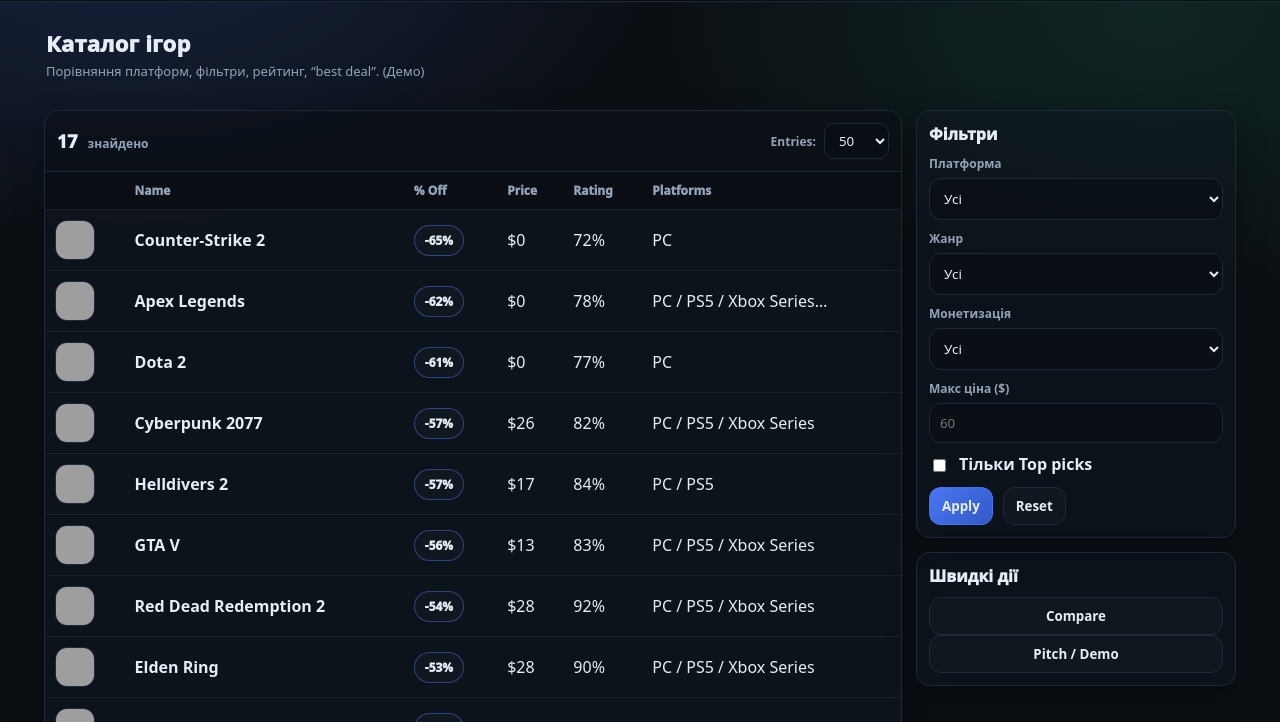
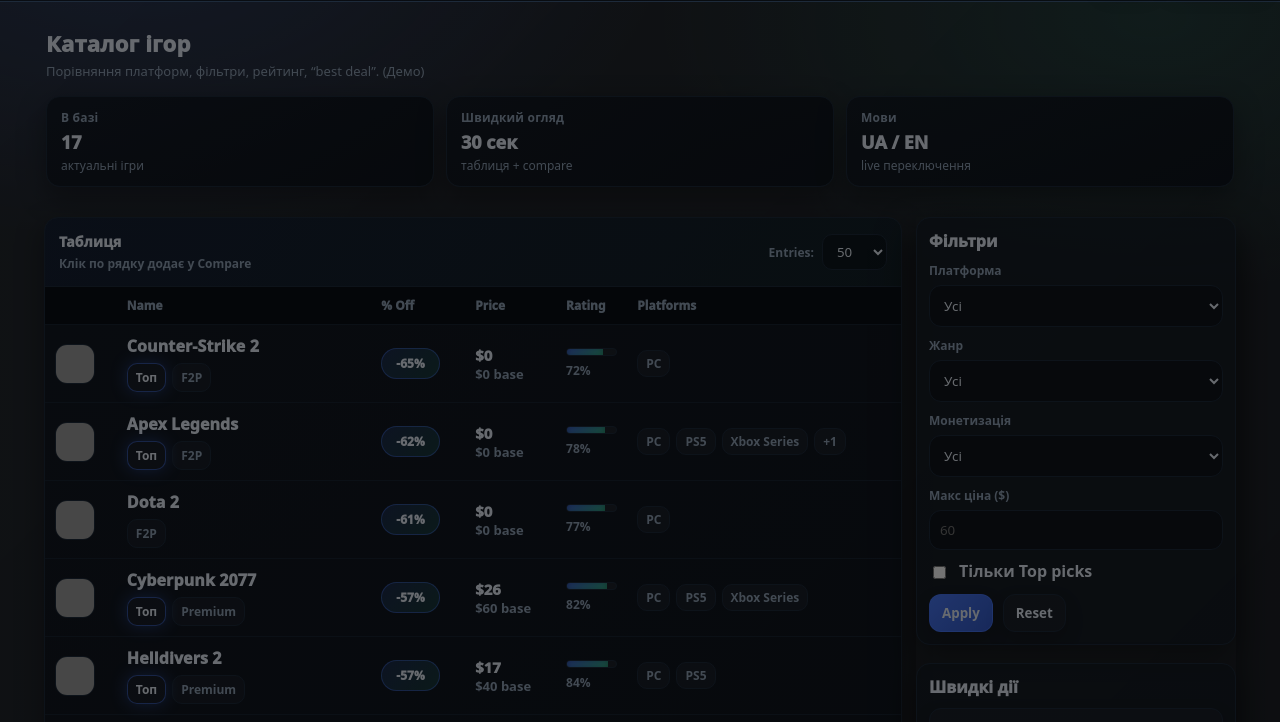
Before and after one commit to MalbaroCrypta/GameForest, a plain HTML site: page index.html in a window 1280 px wide. Both pictures are taken after a click on the button "Menu". Shown: the part 62-784 px from the top of the page. Drawn offline with Linux system fonts and the light colour scheme; grey boxes are pictures that could not be loaded.

Commit message:
Improve catalog UI and interactions

```diff
--- a/app.js
+++ b/app.js
@@ -142,8 +142,14 @@ window.GF = (() => {
     pageAbout: $("#page-about"),
     navBtns: $$(".topnav__btn"),
 
+    // layout toggles
+    btnMenu: $("#btnMenu"),
+    sidebar: $(".sidebar"),
+    sidebarBackdrop: $("#sidebarBackdrop"),
+
     // filters
     q: $("#q"),
+    btnSearch: $("#btnSearch"),
     platform: $("#platform"),
     genre: $("#genre"),
     model: $("#model"),
@@ -205,9 +211,16 @@ window.GF = (() => {
       btn.classList.toggle("is-active", btn.getAttribute("data-page") === page);
     });
   }
+  function setSidebar(open){
+    if (!dom.sidebar) return;
+    dom.sidebar.classList.toggle("is-open", open);
+    if (dom.sidebarBackdrop) dom.sidebarBackdrop.classList.toggle("is-visible", open);
+    document.body.classList.toggle("sidebar-open", open);
+  }
   function nav(page){
     state.page = page;
     setActiveNav(page);
+    setSidebar(false);
     if (page === "home"){
       dom.pageHome.classList.remove("hidden");
       dom.pageAbout.classList.add("hidden");
@@ -381,7 +394,12 @@ window.GF = (() => {
       const disc = discountPct(g);
       const now = priceNow(g);
       const rat = rating(g);
-      const plats = (g.platforms || []).slice(0,3).join(" / ") + ((g.platforms||[]).length>3 ? "…" : "");
+      const plats = g.platforms || [];
+      const topLabel = state.lang === "uk" ? "Топ" : "Top";
+      const tags = [];
+      if (g.topPick) tags.push(`<span class="tag tag--glow">${topLabel}</span>`);
+      if (g.model) tags.push(`<span class="tag">${g.model}</span>`);
+      const platformsHtml = plats.slice(0,3).map(p => `<span class="chip chip--mini chip--ghost">${p}</span>`).join("") + (plats.length > 3 ? `<span class="chip chip--mini chip--ghost">+${plats.length - 3}</span>` : "");
 
       tr.innerHTML = `
         <td>
@@ -389,11 +407,24 @@ window.GF = (() => {
             <img src="${g.coverUrl || ""}" alt="${nameOf(g)}">
           </div>
         </td>
-        <td title="${nameOf(g)}"><strong>${nameOf(g)}</strong></td>
-        <td><span class="badge badge--primary">-${disc}%</span></td>
-        <td>${fmtMoney(now)}</td>
-        <td>${rat}%</td>
-        <td>${plats}</td>
+        <td title="${nameOf(g)}">
+          <div class="namecell">
+            <div class="namecell__title">${nameOf(g)}</div>
+            <div class="namecell__tags">${tags.join("")}</div>
+          </div>
+        </td>
+        <td><span class="badge badge--primary badge--pill">-${disc}%</span></td>
+        <td>
+          <div class="price">${fmtMoney(now)}</div>
+          <div class="muted price__base">$${g.basePriceUSD || 0} base</div>
+        </td>
+        <td>
+          <div class="meter"><div class="meter__fill" style="width:${rat}%"></div></div>
+          <div class="meter__label">${rat}%</div>
+        </td>
+        <td>
+          <div class="platlist">${platformsHtml}</div>
+        </td>
       `;
 
       // highlight if selected for compare
@@ -617,13 +648,17 @@ window.GF = (() => {
 
   // ---------- Events ----------
   function bindEvents(){
+    // mobile menu toggle
+    if (dom.btnMenu) dom.btnMenu.addEventListener("click", () => setSidebar(!dom.sidebar?.classList.contains("is-open")));
+    if (dom.sidebarBackdrop) dom.sidebarBackdrop.addEventListener("click", () => setSidebar(false));
+
     // nav buttons
     dom.navBtns.forEach(btn => {
       btn.addEventListener("click", () => nav(btn.getAttribute("data-page")));
     });
 
     // apply/reset filters
-    dom.applyFilters.addEventListener("click", () => { applyStateFromUI(); render(); });
+    dom.applyFilters.addEventListener("click", () => { applyStateFromUI(); render(); setSidebar(false); });
     dom.clearFilters.addEventListener("click", () => {
       state.q = ""; dom.q.value = "";
       state.platform = ""; dom.platform.value = "";
@@ -633,6 +668,7 @@ window.GF = (() => {
       state.onlyTop = false; dom.onlyTop.checked = false;
       state.pageIndex = 0;
       render();
+      setSidebar(false);
     });
 
     // quick search
@@ -641,6 +677,7 @@ window.GF = (() => {
       state.pageIndex = 0;
       render();
     });
+    if (dom.btnSearch) dom.btnSearch.addEventListener("click", () => { applyStateFromUI(); render(); });
 
     // page size
     dom.pageSize.addEventListener("change", () => {
--- a/index.html
+++ b/index.html
@@ -56,6 +56,24 @@
         <div class="hero__title">Каталог ігор</div>
         <div class="hero__sub">Порівняння платформ, фільтри, рейтинг, “best deal”. (Демо)</div>
 
+        <div class="statrow">
+          <div class="statcard">
+            <div class="statcard__label">В базі</div>
+            <div class="statcard__value" id="kpiCount">0</div>
+            <div class="statcard__hint">актуальні ігри</div>
+          </div>
+          <div class="statcard">
+            <div class="statcard__label">Швидкий огляд</div>
+            <div class="statcard__value">30 сек</div>
+            <div class="statcard__hint">таблиця + compare</div>
+          </div>
+          <div class="statcard">
+            <div class="statcard__label">Мови</div>
+            <div class="statcard__value">UA / EN</div>
+            <div class="statcard__hint">live переключення</div>
+          </div>
+        </div>
+
         <div class="chips" id="activeChips">
           <!-- chips rendered by JS -->
         </div>
@@ -66,10 +84,8 @@
         <section class="panel">
           <div class="panel__head">
             <div class="panel__left">
-              <div class="panel__kpi">
-                <div class="kpi__num" id="kpiCount">0</div>
-                <div class="kpi__lbl">знайдено</div>
-              </div>
+              <div class="panel__title">Таблиця</div>
+              <div class="panel__muted">Клік по рядку додає у Compare</div>
             </div>
 
             <div class="panel__right">
@@ -151,6 +167,7 @@
             <button class="btn btn--ghost w100" id="openPitch">Pitch / Demo</button>
           </div>
         </aside>
+        <div class="sidebar-backdrop" id="sidebarBackdrop"></div>
       </div>
     </section>
 
--- a/styles.css
+++ b/styles.css
@@ -6,6 +6,7 @@
   --muted:#93a4b8;
   --line:#1d2a3a;
   --primary:#4c7dff;
+  --primary-2:#3dd5a7;
   --shadow: 0 10px 28px rgba(0,0,0,.35);
   --radius:14px;
   --font: ui-sans-serif,system-ui,-apple-system,Segoe UI,Roboto,Arial;
@@ -18,8 +19,8 @@ body{
   font-family:var(--font);
   background:
     radial-gradient(900px 500px at 10% 0%, rgba(76,125,255,.18), transparent 60%),
-    radial-gradient(900px 500px at 90% 10%, rgba(51,209,143,.12), transparent 55%),
-    var(--bg);
+    radial-gradient(900px 500px at 90% 10%, rgba(61,213,167,.14), transparent 55%),
+    linear-gradient(135deg, rgba(12,17,24,.9), rgba(10,14,20,.92));
   color:var(--text);
 }
 
@@ -38,8 +39,8 @@ button,input,select{font-family:inherit}
   align-items:center;
   gap:14px;
   padding:0 14px;
-  background: rgba(8,12,16,.78);
-  backdrop-filter: blur(10px);
+  background: rgba(8,12,16,.82);
+  backdrop-filter: blur(18px);
   border-bottom:1px solid var(--line);
 }
 
@@ -123,12 +124,14 @@ button,input,select{font-family:inherit}
 /* BUTTONS / CHIPS */
 .btn{
   border:1px solid var(--line);
-  background: rgba(255,255,255,.03);
+  background: linear-gradient(135deg, rgba(255,255,255,.04), rgba(255,255,255,.02));
   color:var(--text);
   padding:9px 12px;
   border-radius:12px;
   font-weight:900;
   cursor:pointer;
+  transition: transform .1s ease, box-shadow .2s ease, border-color .2s ease;
+  box-shadow: 0 8px 18px rgba(0,0,0,.18);
 }
 .btn:hover{border-color:#2b3d55}
 .btn--primary{
@@ -137,6 +140,7 @@ button,input,select{font-family:inherit}
 }
 .btn--primary:hover{filter:brightness(1.05)}
 .btn--ghost{background: rgba(255,255,255,.02)}
+.btn:active{transform:translateY(1px); box-shadow:none}
 
 .chip{
   border:1px solid var(--line);
@@ -148,6 +152,8 @@ button,input,select{font-family:inherit}
   cursor:pointer;
 }
 .chip:hover{border-color:#2b3d55}
+.chip--mini{padding:4px 8px; font-size:12px; border-radius:10px}
+.chip--ghost{background: rgba(255,255,255,.04); color:var(--muted);}
 
 .auth{display:flex; align-items:center; gap:10px}
 .auth__user{
@@ -195,6 +201,43 @@ button,input,select{font-family:inherit}
 }
 .chips .chipitem button:hover{color:var(--text)}
 
+.statrow{
+  display:grid;
+  grid-template-columns: repeat(auto-fit, minmax(180px,1fr));
+  gap:12px;
+  margin-top:16px;
+}
+.statcard{
+  border:1px solid var(--line);
+  background: linear-gradient(145deg, rgba(15,22,32,.8), rgba(12,18,26,.9));
+  border-radius:14px;
+  padding:12px 14px;
+  box-shadow: var(--shadow);
+}
+.statcard__label{color:var(--muted); font-size:12px; font-weight:800; letter-spacing:.2px}
+.statcard__value{font-size:18px; font-weight:950; margin-top:4px}
+.statcard__hint{color:var(--muted); font-size:12px; margin-top:3px}
+.sidebar-backdrop{
+  position:fixed;
+  inset:0;
+  background: rgba(0,0,0,.55);
+  z-index:40;
+  opacity:0;
+  pointer-events:none;
+  transition:opacity .2s ease;
+}
+.sidebar-backdrop.is-visible{opacity:1; pointer-events:auto;}
+.sidebar-backdrop{
+  position:fixed;
+  inset:0;
+  background: rgba(0,0,0,.55);
+  z-index:40;
+  opacity:0;
+  pointer-events:none;
+  transition:opacity .2s ease;
+}
+.sidebar-backdrop.is-visible{opacity:1; pointer-events:auto;}
+
 /* CONTENT GRID */
 .content{
   margin-top:10px;
@@ -206,7 +249,8 @@ button,input,select{font-family:inherit}
 
 .panel{
   border:1px solid var(--line);
-  background: rgba(15,22,32,.62);
+  background:
+    linear-gradient(145deg, rgba(15,22,32,.86), rgba(12,17,25,.9));
   border-radius: var(--radius);
   box-shadow: var(--shadow);
   overflow:hidden;
@@ -216,10 +260,12 @@ button,input,select{font-family:inherit}
   display:flex;
   justify-content:space-between;
   align-items:center;
-  padding:12px 12px;
+  padding:14px 14px;
   border-bottom:1px solid var(--line);
-  background: rgba(0,0,0,.18);
+  background: linear-gradient(135deg, rgba(76,125,255,.08), rgba(61,213,167,.05));
 }
+.panel__title{font-weight:950; letter-spacing:.2px; font-size:14px}
+.panel__muted{color:var(--muted); font-size:12px; font-weight:800; margin-top:4px}
 
 .panel__kpi{display:flex; gap:10px; align-items:baseline}
 .kpi__num{font-size:18px; font-weight:950}
@@ -250,6 +296,7 @@ button,input,select{font-family:inherit}
   border-bottom:1px solid rgba(29,42,58,.7);
   text-align:left;
   white-space:nowrap;
+  vertical-align:middle;
 }
 .table th{
   font-size:12px;
@@ -263,6 +310,8 @@ button,input,select{font-family:inherit}
 .table tbody tr:hover td{background: rgba(255,255,255,.02)}
 .table th[data-sort]{cursor:pointer}
 .table th[data-sort]:hover{color:var(--text)}
+.table th .thwrap{display:flex; align-items:center; gap:6px}
+.th__sorticon{font-size:10px; color:var(--muted);}
 
 .covercell{
   width:40px; height:40px;
@@ -285,6 +334,31 @@ button,input,select{font-family:inherit}
   background: rgba(255,255,255,.02);
 }
 .badge--primary{border-color: rgba(76,125,255,.45)}
+.badge--pill{padding:6px 14px; background: linear-gradient(135deg, rgba(76,125,255,.2), rgba(61,213,167,.18));}
+.namecell{display:flex; flex-direction:column; gap:6px}
+.namecell__title{font-weight:950; letter-spacing:.1px}
+.namecell__tags{display:flex; flex-wrap:wrap; gap:6px}
+.tag{
+  display:inline-flex; align-items:center; gap:6px;
+  padding:5px 8px;
+  border-radius:10px;
+  background: rgba(255,255,255,.03);
+  border:1px solid var(--line);
+  font-size:12px;
+  color:var(--muted);
+  font-weight:800;
+}
+.tag--glow{
+  border-color: rgba(76,125,255,.55);
+  box-shadow: 0 0 16px rgba(76,125,255,.35);
+  color:var(--text);
+}
+.platlist{display:flex; gap:6px; flex-wrap:wrap; align-items:center}
+.price{font-weight:950; font-size:15px}
+.price__base{font-size:11px}
+.meter{height:8px; border-radius:999px; background: rgba(255,255,255,.05); border:1px solid var(--line); overflow:hidden}
+.meter__fill{height:100%; background: linear-gradient(135deg, rgba(76,125,255,.85), rgba(61,213,167,.85)); box-shadow: inset 0 0 6px rgba(0,0,0,.35);}
+.meter__label{color:var(--muted); font-size:12px; margin-top:6px; font-weight:800}
 
 /* Compare selected rows */
 .table tbody tr.is-selected td{
@@ -310,7 +384,18 @@ button,input,select{font-family:inherit}
   display:flex;
   flex-direction:column;
   gap:14px;
+  transition: transform .25s ease, box-shadow .2s ease;
 }
+.sidebar.is-open{transform: translateX(0);}
+.sidebar{max-height: 80vh;}
+.sidebar .sidecard + .sidecard{margin-top:4px}
+.sidebar-open .sidebar{box-shadow: 0 18px 40px rgba(0,0,0,.45);}
+.sidebar.is-open{
+  transform: translateX(0);
+}
+.sidebar{max-height: 80vh;}
+.sidebar .sidecard + .sidecard{margin-top:4px}
+.sidebar-open .sidebar{box-shadow: 0 18px 40px rgba(0,0,0,.45);}
 
 .sidecard{
   border:1px solid var(--line);
@@ -408,4 +493,5 @@ button,input,select{font-family:inherit}
 .topbar__center{order:3}
 .content{grid-template-columns: 1fr;}
 .sidebar{position:static;}
+.sidebar-backdrop{display:none !important}
 }
```
Lines whose indentation alone changed are shown as unchanged.
